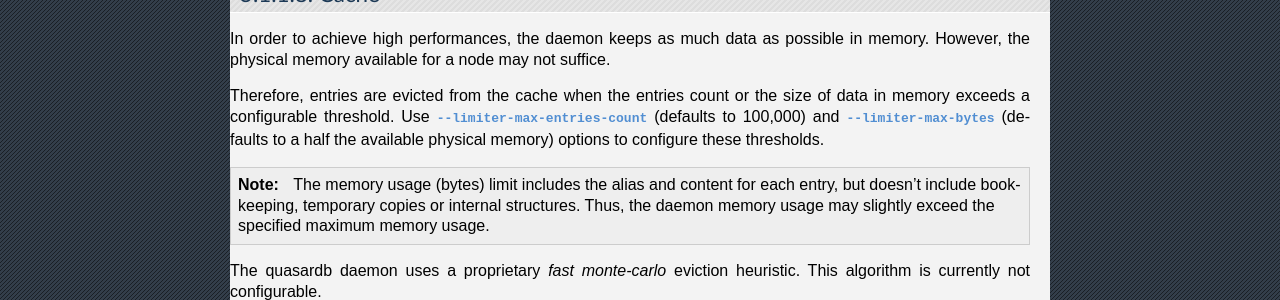
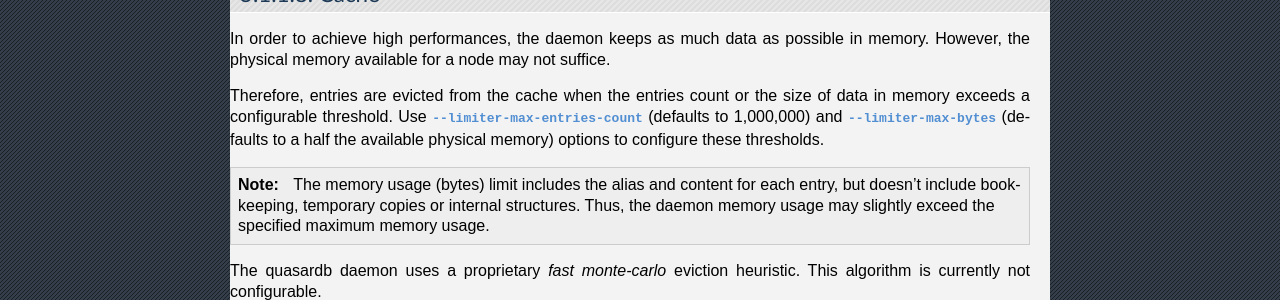
Before and after one commit to iltommi/qdb-documentation, a Sphinx documentation site: the page built from source/reference/qdbd.rst, in a window 1280 px wide and 900 px high, scrolled down 3335 px. Shown: the part 152-452 px from the top of the window. Built offline with Sphinx 7.4.7, drawn with Linux system fonts in a browser that asks for light colours; formulas are drawn with MathJax 3; pages that are not in the unit, such as notebooks, are missing from menus; some of the changed text lies outside the part shown.

Commit message:
Change limiter max entries count from 100k to 1 mil.

```diff
--- a/source/reference/qdbd.rst
+++ b/source/reference/qdbd.rst
@@ -148,7 +148,7 @@ Cache
 In order to achieve high performances, the daemon keeps as much data as possible in memory. However, the physical memory available for a node may not suffice.
 
 Therefore, entries are evicted from the cache when the entries count or the size of data in memory exceeds a configurable threshold.
-Use :option:`--limiter-max-entries-count` (defaults to 100,000) and :option:`--limiter-max-bytes` (defaults to a half the available physical memory) options to configure these thresholds.
+Use :option:`--limiter-max-entries-count` (defaults to 1,000,000) and :option:`--limiter-max-bytes` (defaults to a half the available physical memory) options to configure these thresholds.
 
 .. note::
     The memory usage (bytes) limit includes the alias and content for each entry, but doesn't include bookkeeping, temporary copies or internal structures. Thus, the daemon memory usage may slightly exceed the specified maximum memory usage.
@@ -555,7 +555,7 @@ Global
         An integer representing the maximum number of entries allowed in memory.
 
     Default value
-        100,000
+        1,000,000
 
     Example
         To keep the number of entries in memory below 101::
--- a/source/tutorials/one_ring.rst
+++ b/source/tutorials/one_ring.rst
@@ -38,7 +38,7 @@ Configure the First Node
              "limiter":
              {
                  "max_bytes": 0,
-                 "max_in_entries_count": 100000
+                 "max_in_entries_count": 1000000
              }
          },
 
```
Also changed, not shown: other parts of source/reference/qdbd.rst (+2 -2 lines).
